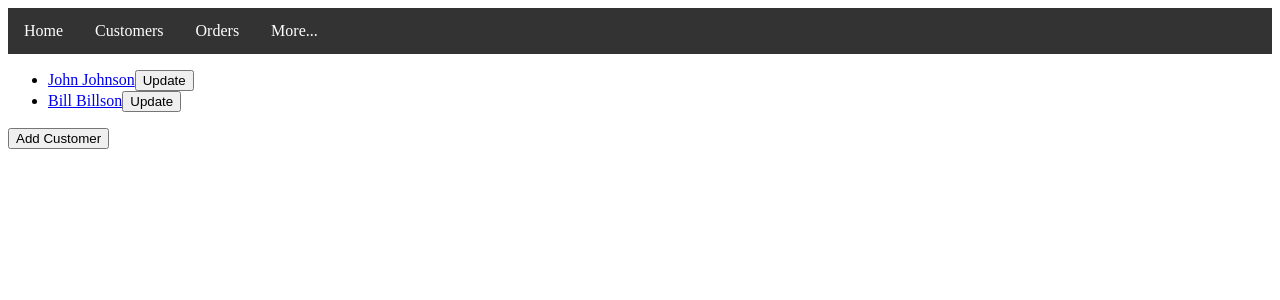
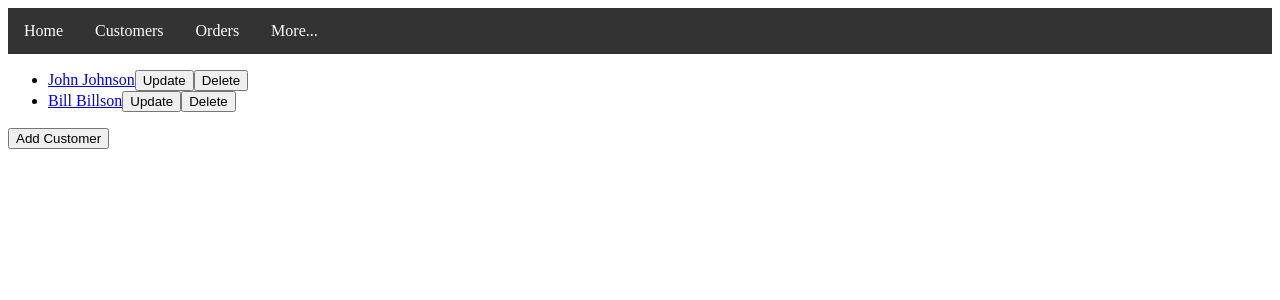
Before and after one commit to webelf101/angular_basic, an Angular app: page /customers in a window 1280 px wide. Shown: the top 300 px of the page. Built offline with nearby package versions, Linux system fonts and the light colour scheme.

Commit message:
adding delete

```diff
--- a/src/app/customers/customers-list/customers-list.component.html
+++ b/src/app/customers/customers-list/customers-list.component.html
@@ -3,6 +3,7 @@
     <a routerLink="/customers/{{customer.id}}">
       {{customer.firstName}} {{customer.lastName}}</a>
     <button routerLink="/customer-update/{{customer.id}}">Update</button>
+    <button (click)="delete(customer.id)">Delete</button>
   </li>
 </ul>
 <button routerLink="/customer-add">Add Customer</button>
--- a/src/app/customers/customers-list/customers-list.component.ts
+++ b/src/app/customers/customers-list/customers-list.component.ts
@@ -17,4 +17,9 @@ export class CustomersListComponent implements OnInit {
     // Use the DATA!!!
     this.customers = this.customerService.getCustomers();
   }
+
+  delete(id: number) {
+    this.customerService.deleteCustomer(id);
+    this.customers = this.customerService.getCustomers();
+  }
 }
--- a/src/app/shared/services/customer.service.ts
+++ b/src/app/shared/services/customer.service.ts
@@ -33,6 +33,10 @@ export class CustomerService {
     this.customers[index] = customer;
   }
 
+  deleteCustomer(id: number) {
+    this.customers = this.customers.filter(cust => cust.id !== id);
+  }
+
   getCustomerById(id: number) {
     // TODO Call Rest API later!!!!
     return this.customers.find(cust => cust.id === id);
```
